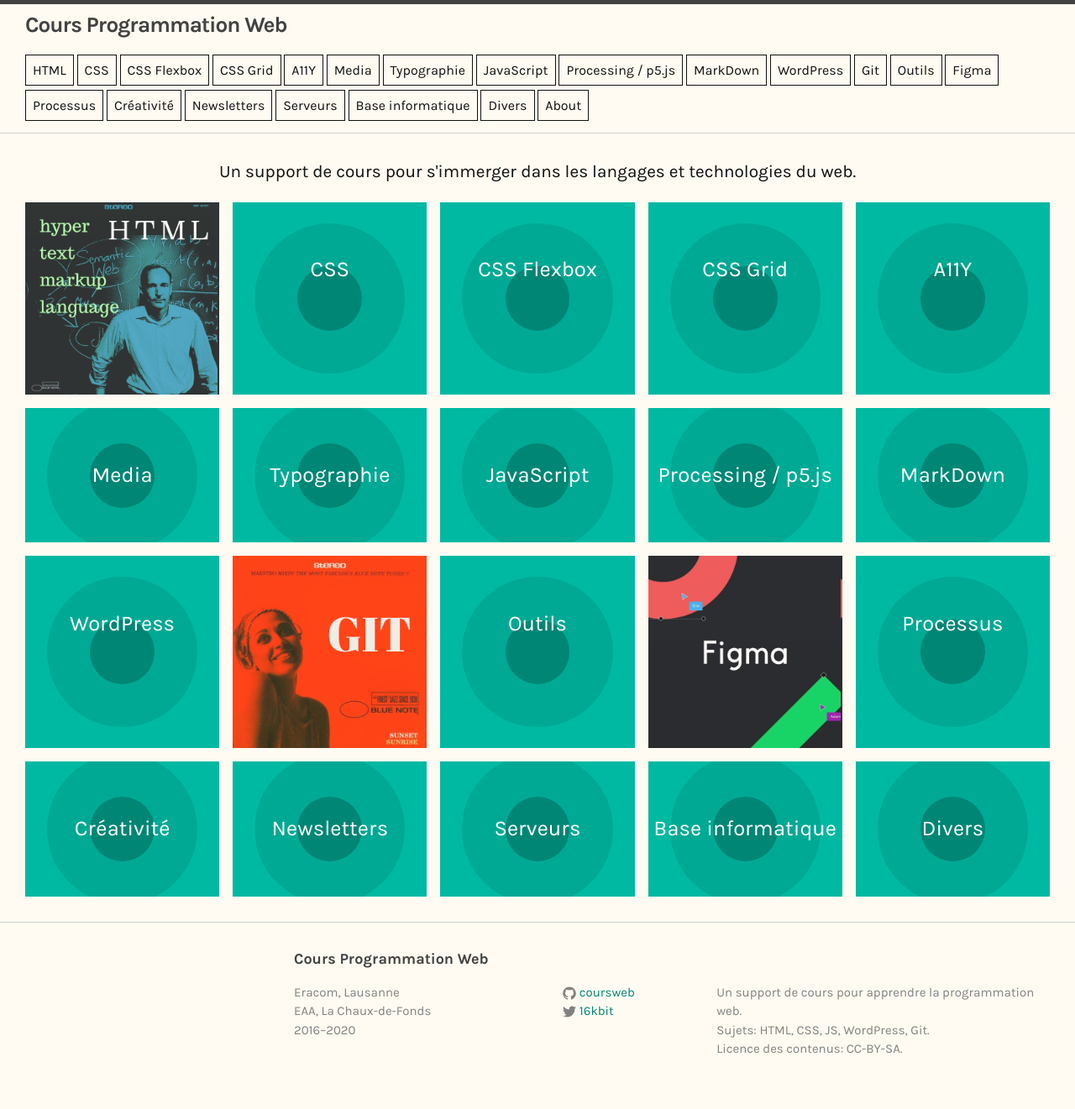
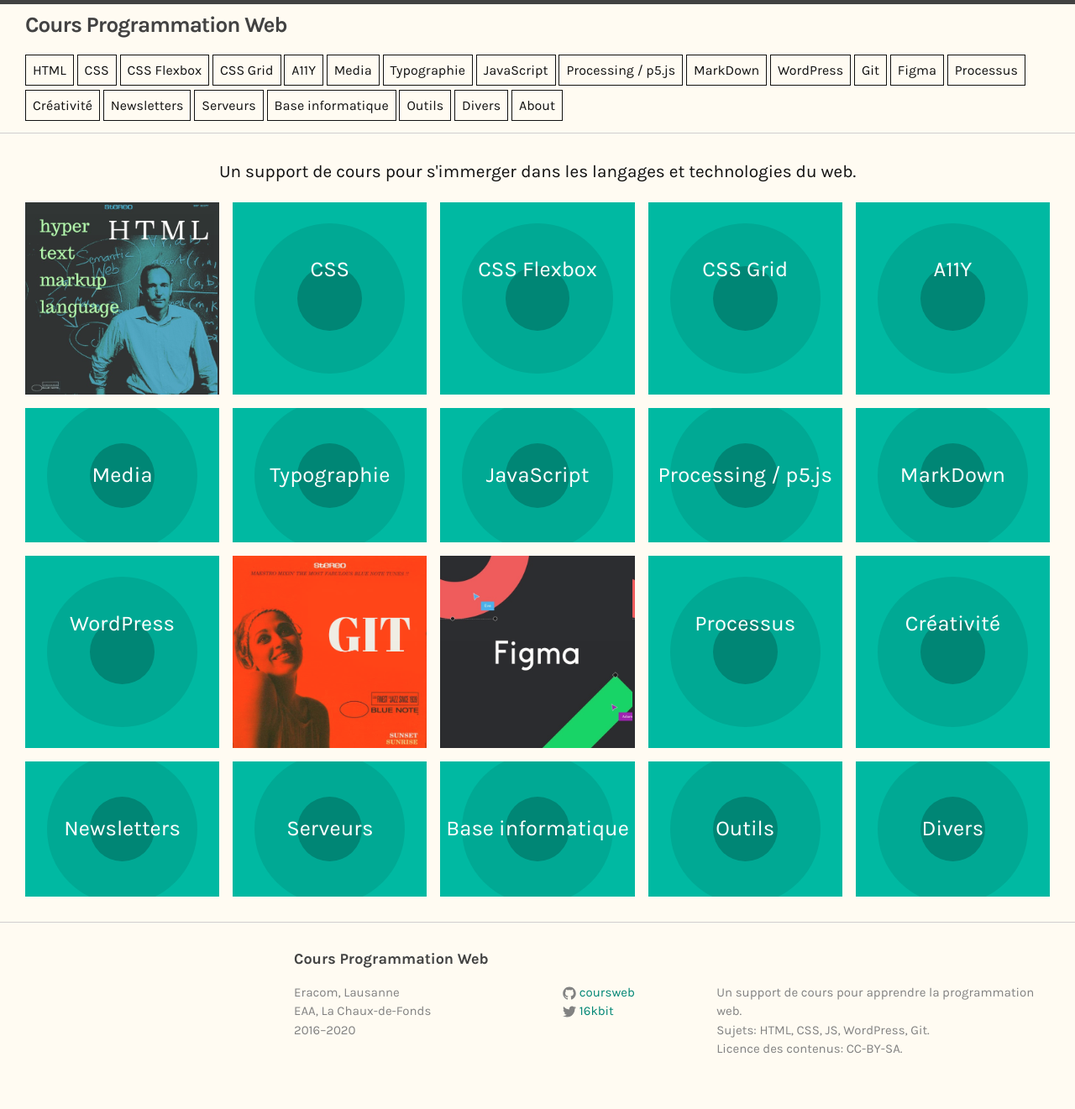
Before and after one commit to coursweb/coursweb.github.io, a Jekyll site: the page built from index.html, in a window 1280 px wide. Shown: the whole page at 84% size. Built offline with Jekyll 4.4.1, drawn with Linux system fonts in a browser that asks for light colours; some of the changed lines change nothing that is shown.

Commit message:
changement ordre

```diff
--- a/_config.yml
+++ b/_config.yml
@@ -62,8 +62,6 @@
    url: wp
  - title: Git
    url: git
- - title: Outils
-   url: outils
  - title: Figma
    url: figma
  - title: Processus
@@ -76,6 +74,8 @@
    url: serveurs
  - title: Base informatique
    url: informatique-base
+ - title: Outils
+   url: outils
  - title: Divers
    url: divers
 
```
